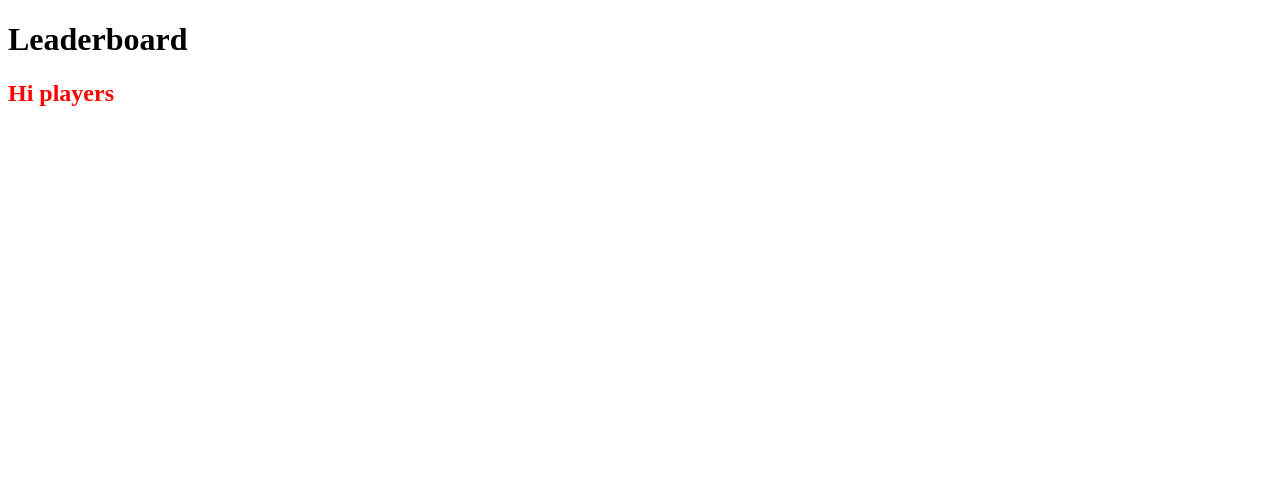
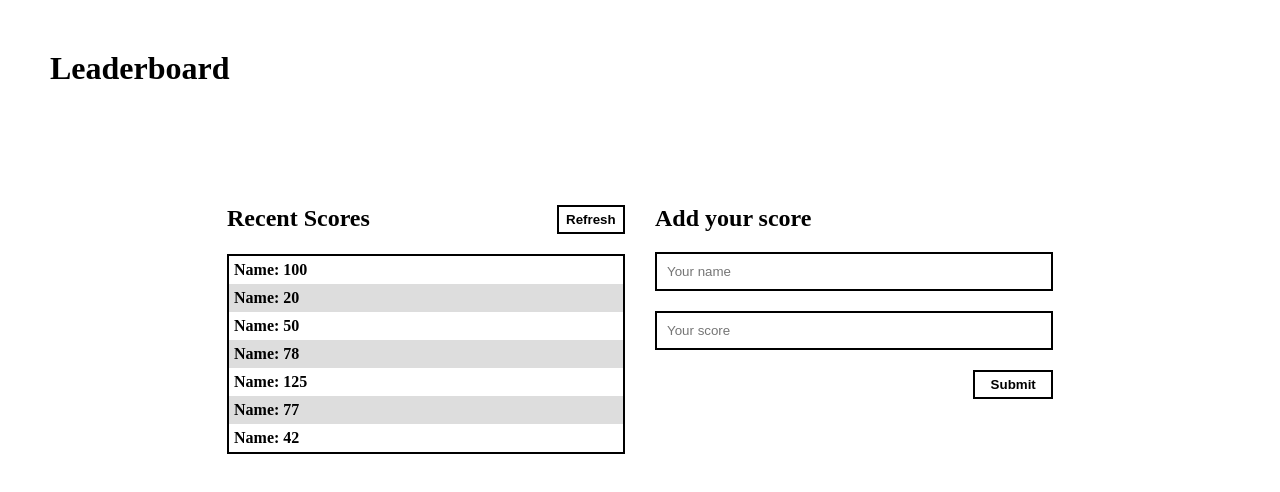
Before and after one commit to yetemegn-telaye/Leaderboard-App, a website built with webpack: page src/index.html in a window 1280 px wide. Built offline with nearby package versions, Linux system fonts and the light colour scheme.

Commit message:
Create basic html structure

```diff
--- a/src/index.html
+++ b/src/index.html
@@ -8,5 +8,33 @@
 </head>
 <body>
     <h1>Leaderboard</h1>
+    <main>
+
+        <section class="list-scores">
+            <div class="recent-scores-title">
+                <h2>Recent Scores</h2>
+                <button class="btn btn-refresh">Refresh</button>
+            </div>
+            <table class="score-container">
+
+                    <tr class="score-row"><td class="score-info">Name: 100</td></tr>
+                    <tr class="score-row"><td class="score-info">Name: 20</td></tr>
+                    <tr class="score-row"><td class="score-info">Name: 50</td></tr>
+                    <tr class="score-row"><td class="score-info">Name: 78</td></tr>
+                    <tr class="score-row"><td class="score-info">Name: 125</td></tr>
+                    <tr class="score-row"><td class="score-info">Name: 77</td></tr>
+                    <tr class="score-row"><td class="score-info">Name: 42</td></tr>
+
+            </table>
+        </section>
+        <section class="add-score">
+            <h2>Add your score</h2>
+            <form class="add-form">
+                <input type="text" placeholder="Your name"/>
+                <input type="text" placeholder="Your score"/>
+                <button type="submit" class="btn btn-submit"> Submit</button>
+            </form>
+        </section>
+    </main>
 </body>
 </html>
--- a/src/index.js
+++ b/src/index.js
@@ -4,4 +4,3 @@ import './style.css';
 let h2 = document.createElement('h2');
 h2.className="hello";
 h2.innerHTML= "Hi players";
-document.body.appendChild(h2);
--- a/src/style.css
+++ b/src/style.css
@@ -1,3 +1,59 @@
-.hello {
-    color: red;
+*{
+    padding: 0;
+    margin: 0;
+    box-sizing: border-box;
+    width: 100%;
+
 }
+body {
+  padding: 50px;
+  font-weight: bold;
+}
+main{
+  display: flex;
+  width: 70%;
+  margin: 10% auto;
+  gap: 30px;
+
+}
+.list-scores, .add-score{
+    display: flex;
+    flex-direction: column;
+    gap: 20px;
+}
+.recent-scores-title {
+    display: flex;
+    justify-content: space-between;
+}
+.score-container {
+    border: 2px solid black;
+    border-collapse: collapse;
+    width: 100%;
+
+}
+tr:nth-child(even) {
+    background-color: #ddd;
+}
+td{
+    padding: 5px;
+}
+.add-form {
+    display: flex;
+    flex-direction: column;
+    gap: 20px;
+}
+input {
+    padding: 10px;
+    border: 2px solid black;
+}
+.btn {
+    border: 2px solid black;
+    background-color: white;
+    padding: 5px;
+    width: 20%;
+    font-weight: bold;
+}
+
+.btn-submit {
+    align-self: flex-end;
+}
```
